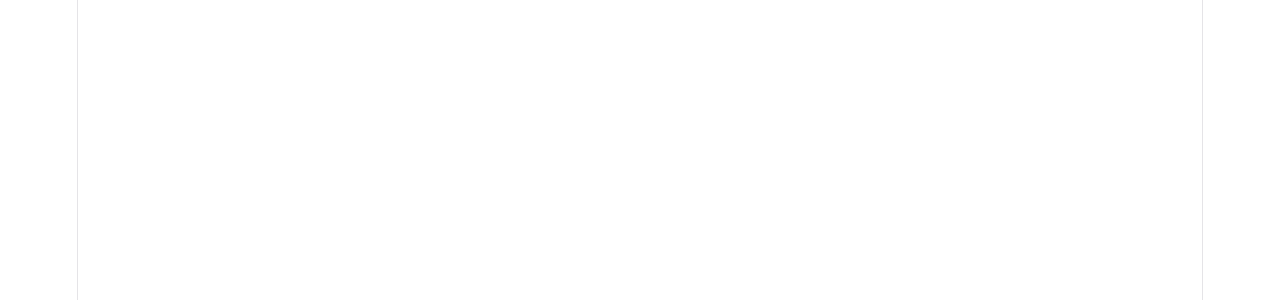
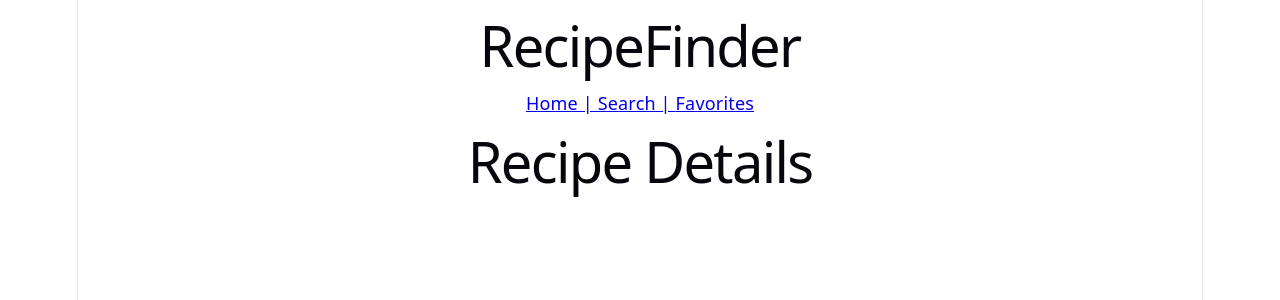
Before and after one commit to rosauef/Huotari_Rosa_final-project, a React (Vite) app: page /recipe/1 in a window 1280 px wide. Before the commit this address had no page. Shown: the top 300 px of the page. Built offline with nearby package versions, Linux system fonts and the light colour scheme.

Commit message:
feat: add navbar with routing links

```diff
--- a/src/App.jsx
+++ b/src/App.jsx
@@ -3,16 +3,20 @@ import Search from './pages/Search';
 import RecipeDetails from './pages/RecipeDetails';
 import Favorites from './pages/Favorites';
 import { Routes, Route } from 'react-router-dom';
+import Navbar from './components/Navbar';
 
 function App() {
 
   return (
+    <>
+    <Navbar />
     <Routes>
       <Route path="/" element={<Home />} />
       <Route path="/search" element={<Search />} />
-      <Route path="/recipe_details" element={<RecipeDetails />} />
+      <Route path="/recipe/:id" element={<RecipeDetails />} />
       <Route path="/favorites" element={<Favorites />} />
     </Routes>
+    </>
   )
 }
 
--- /dev/null
+++ b/src/components/Navbar.jsx
@@ -0,0 +1,15 @@
+import {Link} from 'react-router-dom'
+
+function Navbar() {
+    return (
+        <div>
+        <h1>RecipeFinder</h1>
+        <Link to="/">Home | </Link>
+        <Link to="/search">Search | </Link>
+        <Link to="/favorites">Favorites</Link>
+        </div>
+
+    )
+}
+
+    export default Navbar
```
